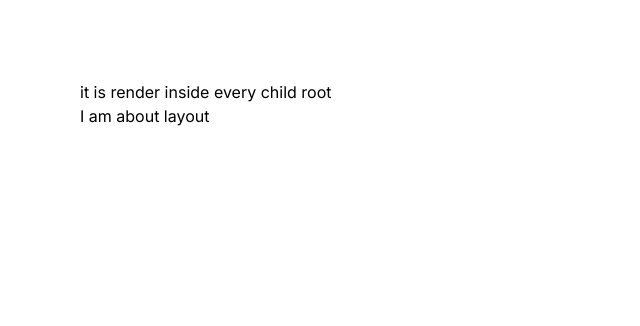
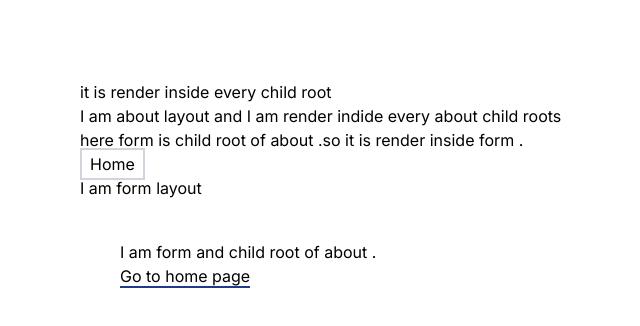
Before and after one commit to ragini743/next, a Next.js app in the folder project-2/: page /about/form in a window 1280 px wide. Shown: the top 326 px of the page, without its empty margins (0-640 px from the left). Built offline with nearby package versions, Linux system fonts and the light colour scheme.

Commit message:
today learned about layout

```diff
--- /dev/null
+++ b/project-2/src/app/about/form/layout.js
@@ -0,0 +1,13 @@
+import React from 'react'
+
+const layout = ({children}) => {
+  return (
+    <div className=''>
+        <p>I am form layout
+            {children}
+        </p>
+    </div>
+  )
+}
+
+export default layout
--- a/project-2/src/app/about/form/page.js
+++ b/project-2/src/app/about/form/page.js
@@ -1,13 +1,16 @@
-
+import Link from "next/link"
 import React from "react"
 const page = () => {
   return (
     <div className="pt-10 pl-10">
-        <h1> I am form</h1>
+        <h1> I am form and child root of about .</h1>
+        <div className="inline hover:text-blue-700 border-b-2 border-blue-900">
         <Link href="/">Go to home page</Link>
+        </div>
+
     </div>
 
   )
 }
 
-export default page
+export default page ;
--- a/project-2/src/app/about/layout.js
+++ b/project-2/src/app/about/layout.js
@@ -1,8 +1,19 @@
+"use client"
 import React from 'react'
+import Link from 'next/link'
 
 const layout = ({children}) => {
   return (
-    <div className='pl-20'>I am about layout</div>
+    <div className='pl-20'>
+        <h1>I am about layout and I am render indide every about child roots<br></br>
+        here form is child root of about .so it is render inside form .
+        </h1>
+
+     <div className='border-2 border-gray-300 px-2 py-1 inline '>
+        <Link href ="/">Home</Link>
+     </div>
+        {children}
+    </div>
   )
 }
 
```
